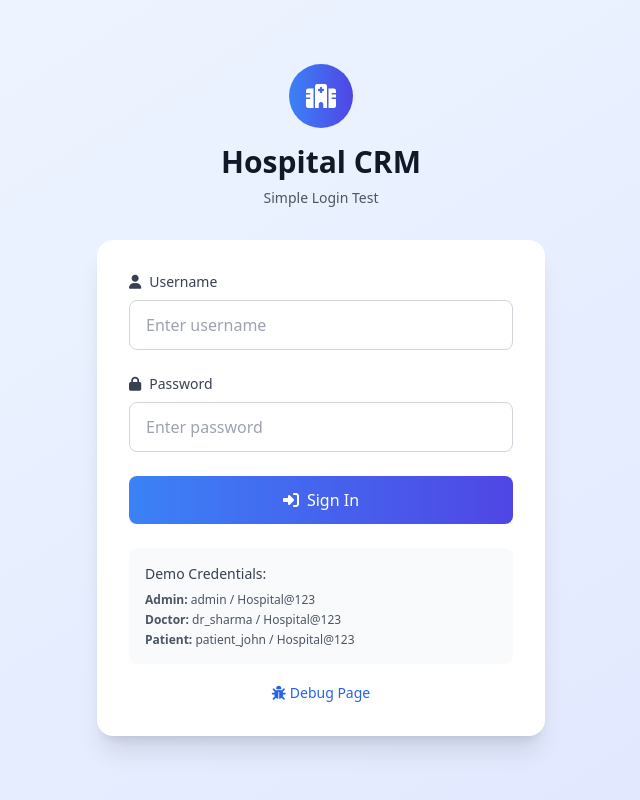
After one commit to Sundaramishra/hack, a PHP site: page /simple_login.php in a window 1280 px wide. The commit adds this page. Shown: the whole page, without its empty margins (319-959 px from the left). Run offline with PHP 8.4, Linux system fonts and the light colour scheme; some libraries are stand-ins or nearby versions.

Commit message:
Add debug and simple login pages for system testing and troubleshooting
Co-authored-by: mishrasundaram0026 <mishrasundaram0026@gmail.com>

```diff
--- /dev/null
+++ b/simple_login.php
@@ -0,0 +1,81 @@
+<!DOCTYPE html>
+<html lang="en">
+<head>
+    <meta charset="UTF-8">
+    <meta name="viewport" content="width=device-width, initial-scale=1.0">
+    <title>Hospital CRM - Simple Login</title>
+    <script src="https://cdn.tailwindcss.com"></script>
+    <link rel="stylesheet" href="https://cdnjs.cloudflare.com/ajax/libs/font-awesome/6.4.0/css/all.min.css">
+</head>
+<body class="min-h-screen bg-gradient-to-br from-blue-50 to-indigo-100">
+    <div class="min-h-screen flex items-center justify-center py-12 px-4 sm:px-6 lg:px-8">
+        <div class="max-w-md w-full space-y-8">
+            <!-- Header -->
+            <div class="text-center">
+                <div class="mx-auto h-16 w-16 bg-gradient-to-r from-blue-500 to-indigo-600 rounded-full flex items-center justify-center mb-4">
+                    <i class="fas fa-hospital text-white text-2xl"></i>
+                </div>
+                <h2 class="text-3xl font-bold text-gray-900">Hospital CRM</h2>
+                <p class="mt-2 text-sm text-gray-600">Simple Login Test</p>
+            </div>
+
+            <!-- Login Form -->
+            <div class="bg-white rounded-2xl shadow-xl p-8">
+                <form method="POST" action="test_login.php" class="space-y-6">
+                    <div>
+                        <label for="username" class="block text-sm font-medium text-gray-700 mb-2">
+                            <i class="fas fa-user mr-2"></i>Username
+                        </label>
+                        <input
+                            type="text"
+                            id="username"
+                            name="username"
+                            required
+                            class="w-full px-4 py-3 border border-gray-300 rounded-lg focus:ring-2 focus:ring-blue-500 focus:border-transparent"
+                            placeholder="Enter username"
+                        >
+                    </div>
+
+                    <div>
+                        <label for="password" class="block text-sm font-medium text-gray-700 mb-2">
+                            <i class="fas fa-lock mr-2"></i>Password
+                        </label>
+                        <input
+                            type="password"
+                            id="password"
+                            name="password"
+                            required
+                            class="w-full px-4 py-3 border border-gray-300 rounded-lg focus:ring-2 focus:ring-blue-500 focus:border-transparent"
+                            placeholder="Enter password"
+                        >
+                    </div>
+
+                    <button
+                        type="submit"
+                        class="w-full bg-gradient-to-r from-blue-500 to-indigo-600 text-white py-3 px-4 rounded-lg hover:from-blue-600 hover:to-indigo-700 focus:ring-2 focus:ring-blue-500 focus:ring-offset-2 transition-all duration-300 font-medium"
+                    >
+                        <i class="fas fa-sign-in-alt mr-2"></i>Sign In
+                    </button>
+                </form>
+
+                <!-- Demo Credentials -->
+                <div class="mt-6 p-4 bg-gray-50 rounded-lg">
+                    <h3 class="text-sm font-medium text-gray-700 mb-2">Demo Credentials:</h3>
+                    <div class="text-xs text-gray-600 space-y-1">
+                        <div><strong>Admin:</strong> admin / Hospital@123</div>
+                        <div><strong>Doctor:</strong> dr_sharma / Hospital@123</div>
+                        <div><strong>Patient:</strong> patient_john / Hospital@123</div>
+                    </div>
+                </div>
+
+                <!-- Debug Links -->
+                <div class="mt-4 text-center">
+                    <a href="debug.php" class="text-blue-600 hover:text-blue-800 text-sm">
+                        <i class="fas fa-bug mr-1"></i>Debug Page
+                    </a>
+                </div>
+            </div>
+        </div>
+    </div>
+</body>
+</html>
```
Also changed, not shown: debug.php (added, +84 -0 lines), includes/auth.php (+7 -1 lines), test_login.php (added, +67 -0 lines).
